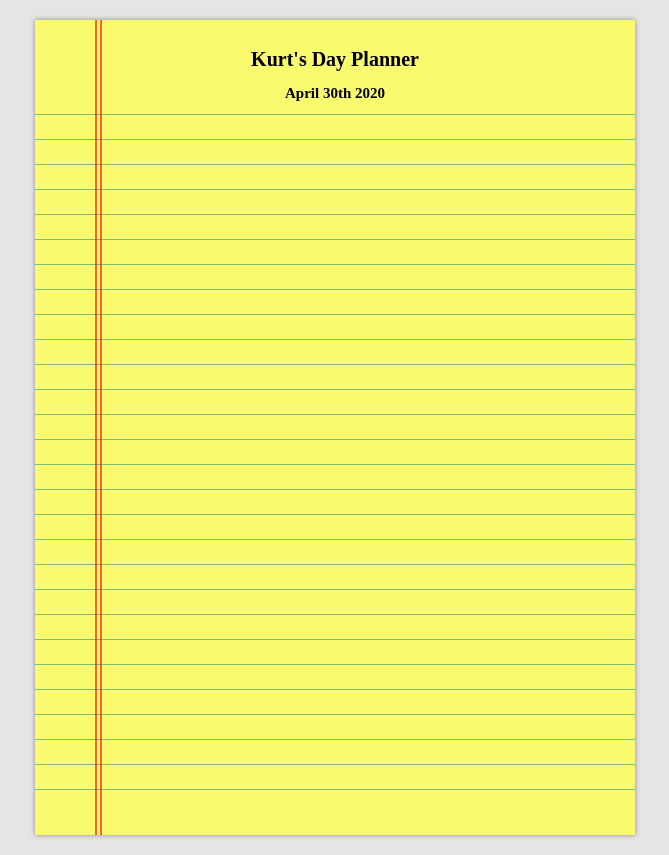
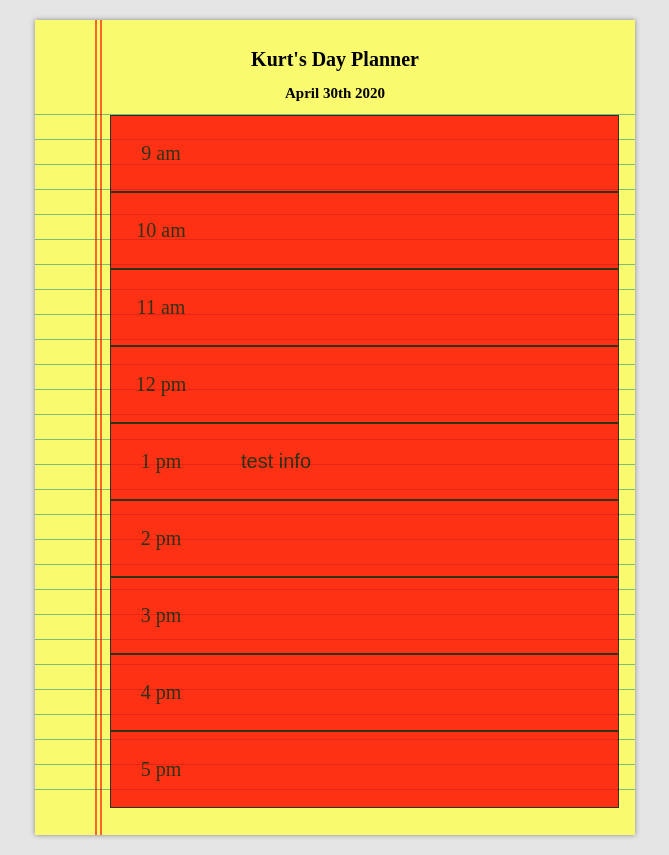
Before and after one commit to kurtiam/day_planner, a plain HTML site: page index.html in a window 1280 px wide. Shown: the whole page, without its empty margins (305-974 px from the left). Drawn offline with nearby package versions, Linux system fonts and the light colour scheme.

Commit message:
updated styling and scripting

```diff
--- a/script.js
+++ b/script.js
@@ -1,3 +1,4 @@
+$(document).ready(function () {
     const timeF = false;
 
     const now = moment().format("MMMM Do YYYY");
@@ -10,15 +11,162 @@ if (timeF) {
         nowHour12 = 1;
     }
 
-let $dateHeading = $("#current-date");
-$dateHeading.text(now);
+    let $currentDate = $("#current-date");
+    $currentDate.text(now);
+
+    let savedInfo = JSON.parse(localStorage.getItem("savedInfo"));
+
+    if (timeF) { console.log(savedInfo); }
+
+    if (savedInfo !== null) {
+        planTextArr = savedInfo;
+    }
+    else {
+        planTextArr = new Array(9);
+        planTextArr[4] = "test info";
+    }
+
+    if (timeF) { console.log("full array of plned text", planTextArr); }
+
+    let $plannerDiv = $("#content");
+
+    $plannerDiv.empty();
 
 
 
 
+    if (timeF) { console.log("current time", nowHour12); }
+    for (let hour = 9; hour <= 17; hour++) {
+        let index = hour - 9;
+
+        let $rowDiv = $("<div>");
+        $rowDiv.addClass("row");
+        $rowDiv.addClass("plannerRow");
+        $rowDiv.attr("hour-index", hour);
+
+        let $col2TimeDiv = $("<div>");
+        $col2TimeDiv.addClass("col-md-10");
+
+        const $timeBoxSpn = $("<span>");
+
+        $timeBoxSpn.attr("class", "timeBox");
+
+        let displayHour = 0;
+        let ampm = "";
+        if (hour > 12) {
+            displayHour = hour - 12;
+            ampm = "pm";
+        } else if
+
+            (hour == 12) {
+            displayHour = hour;
+            ampm = "pm";
+
+        } else {
+            displayHour = hour;
+            ampm = "am";
+        }
+
+        $timeBoxSpn.text(`${displayHour} ${ampm}`);
+
+        $rowDiv.append($col2TimeDiv);
+        $col2TimeDiv.append($timeBoxSpn);
+
+        let $dailyPlanSpn = $("<input>");
+
+        $dailyPlanSpn.attr("id", `input-${index}`);
+        $dailyPlanSpn.attr("hour-index", index);
+        $dailyPlanSpn.attr("type", "text");
+        // $dailyPlanSpn.attr("span", "contenteditable = 'true'");
+        // ^^ not working trying to get the text to exapnd to a 2nd row if needed
+        $dailyPlanSpn.attr("class", "dailyPlan");
+
+        $dailyPlanSpn.val(planTextArr[index]);
+
+        let $col9IptDiv = $("<div>");
+        $col9IptDiv.addClass("col-md-9");
+
+        $rowDiv.append($col9IptDiv);
+        $col9IptDiv.append($dailyPlanSpn);
+
+        let $col1SaveDiv = $("<div>");
+        $col1SaveDiv.addClass("col-md-9");
+
+        let $saveBtn = $("<i>");
+        $saveBtn.attr("id", `saveid-${index}`);
+        $saveBtn.attr("save-id", index);
+        $saveBtn.attr("class", "far fa-save saveIcon");
+
+        $rowDiv.prepend($col1SaveDiv);
+        $col1SaveDiv.append($saveBtn);
+
+        updateRowColor($rowDiv, hour);
+
+        $plannerDiv.append($rowDiv);
+
+    };
+
+    // trying to add current time to blink - not working
+    function updateRowColor($hourRow, hour) {
+
+        function blink_text() {
+            $('.blink').fadeOut(500);
+            $('.blink').fadeIn(500);
+        }
+
+        if (timeF) { console.log("rowColor ", nowHour24, hour); }
+
+        if (hour < nowHour24) {
+            if (timeF) { console.log("lessThan"); }
+            $hourRow.css("background", "red")
+            $hourRow.css("border", "solid .1px black");
+            $hourRow.css('opacity', 0.8);
+        } else if (hour > nowHour24) {
+            if (timeF) { console.log("greaterthan"); }
+            $hourRow.css("color", "magenta")
+            // $hourRow.css('opacity', 0.9);
+        } else {
+            if (timeF) { console.log("eqaul"); }
+            // $hourRow.css("color", "green")
+            // $hourRow.css("color", blink_text);
+            $hourRow.css("background", "green");
+            $hourRow.css('opacity', 0.85);
+        }
+    };
 
 
 
 
-let $contentDiv = $("#content");
-$contentDiv.empty();
+    $(document).on("click", "i", function (event) {
+        event.preventDefault();
+
+        if (timeF) { console.log("click pta before" + planTextArr); }
+
+        let $index = $(this).attr("save-id");
+
+        let inputId = "#input-" + $index;
+        let $value = $(inputId).val();
+
+        planTextArr[$index] = $value;
+
+        if (timeF) { console.log("value ", $value); }
+        if (timeF) { console.log("index ", $index); }
+        if (timeF) { console.log("click pta after " + planTextArr); }
+
+        localStorage.setItem("savedInfo", JSON.stringify(planTextArr));
+    });
+
+
+    $(document).on("change", "input", function (event) {
+        event.preventDefault();
+        if (timeF) { console.log("onChange"); }
+        if (timeF) { console.log("id", $(this).attr("hour-index")); }
+
+        let i = $(this).attr("hour-index");
+
+        $(`#saveid-${i}`).addClass("shadowPulse");
+    });
+
+
+
+});
--- a/style.css
+++ b/style.css
@@ -59,12 +59,79 @@ body {
 
 /* styling text content */
 #content {
-  padding-top: 6px;
+  padding-top: 25px;
   padding-left: 75px;
   padding-right: 16px;
   line-height: 25px;
-  font-family: 'Dancing Script', cursive;
+  /* font-family: 'Dancing Script', cursive; */
   font-size: 19px;
-  letter-spacing: 1px;
-  word-spacing: 5px;
+
 }
+
+.plannerRow {
+    height: 75px;
+    margin-top: 0px;
+    margin-bottom: 0px;
+    font-size: 1em;
+    line-height: 25px;
+    padding-top: 0px;
+    font-size: 15px;
+
+  }
+
+  .timeBox {
+    /* background-color: rgb(250, 250, 78); */
+    /* color: black;  */
+    width: 15%;
+    font-size:20px;
+    font: bold;
+    position:absolute ;
+    margin-left: 5px;
+    margin-top: 25px;
+    margin-bottom: 0px;
+    text-align: center;
+    text-size-adjust:12px;
+
+
+  }
+
+  .col-md-1, .col-md-2, .col-md-9 {
+    padding: 0px;
+
+  }
+
+  .dailyPlan {
+    /* border: solid .1px black; */
+    font-size: 20px;
+    height:3%;
+    width: 50%;
+    padding-left: 20px;
+    margin-top: 25px;
+    margin-left: 110px;
+    min-width: 50px;
+    max-width: 75%;
+    position:relative;
+
+   }
+
+  input {
+    background: transparent;
+    padding-left: 1px;
+    border: none;
+
+  }
+  .wrapper
+  {
+    padding: 0px;
+
+  }
+
+  .saveIcon {
+    font-size: 1.5em;
+    width: 20px;
+    height: 20px;
+    text-align: center;
+    margin-top: 26px;
+    margin-left: 425px;
+    position: fixed; ;
+  }
```
Lines whose indentation alone changed are shown as unchanged.
